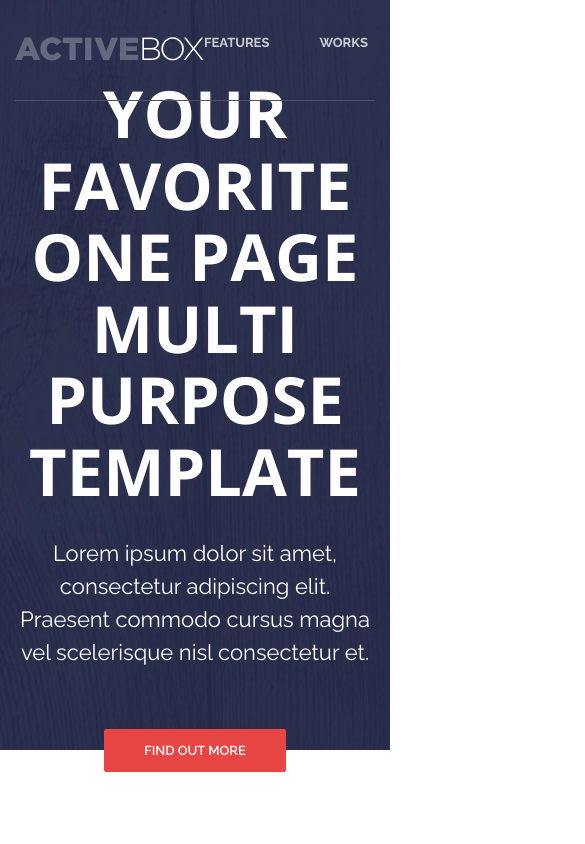
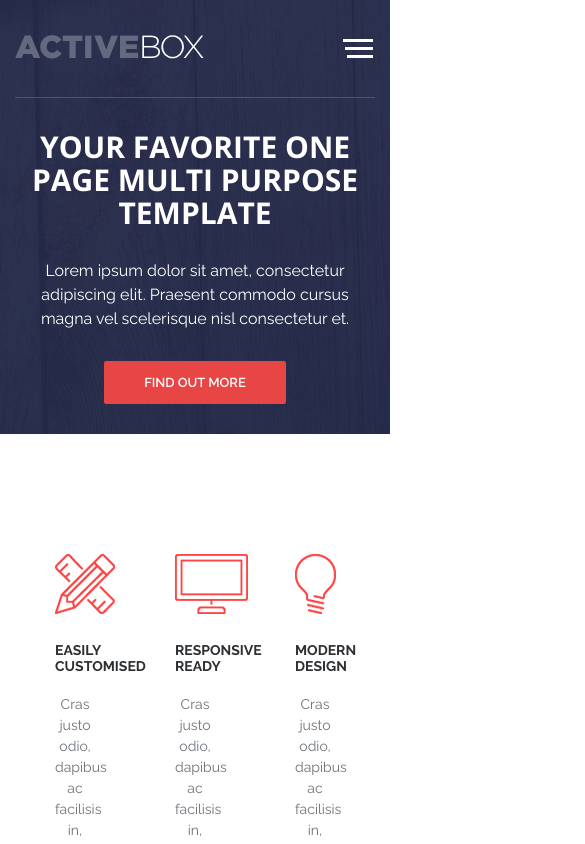
Before and after one commit to Trouvere/ActiveBox, a plain HTML site: page index.html in a window 390 px wide. Shown: the top 844 px of the page, 585 px wide, since content can reach past the window. Drawn offline with nearby package versions, Linux system fonts and the light colour scheme.

Commit message:
Add @media 991px 767px fore Nav and Intro, Burger

```diff
--- a/index.html
+++ b/index.html
@@ -4,6 +4,7 @@
     <meta charset="utf-8">
     <link href="https://fonts.googleapis.com/css?family=Cardo:400i|Open+Sans:700|Raleway:300,400,600,700&display=swap" rel="stylesheet">
     <link rel="stylesheet" href="style.css">
+    <meta name="viewport" content="width=device-width, initial-scale=1">
     <title>ActiveBox</title>
 </head>
 <body>
@@ -61,6 +62,11 @@
                 <a class="nav__link" href="#">Testimonials</a>
                 <a class="nav__link" href="#">Download</a>
             </nav>
+
+            <button class="burger" type="button">
+                <span class="burger__item">Menu</span>
+            </button>
+
         </div>
     </div>
 </header>
--- a/style.css
+++ b/style.css
@@ -518,3 +518,88 @@ p {
 .copyright__text span {
   color: #fff;
 }
+
+/* Burger */
+.burger {
+  display: none;
+  padding: 9px 2px;
+
+  background: none;
+  border: 0;
+  cursor: pointer;
+}
+
+.burger__item {
+  display: block;
+  width: 28px;
+  height: 3px;
+
+  background-color: #fff;
+
+  /* Чтобы не отображать слово Menu */
+  font-size: 0;
+  color: transparent;
+
+  position: relative;
+}
+
+.burger__item:before,
+.burger__item:after {
+  content: "";
+  height: 100%;
+
+  background-color: #fff;
+
+  position: absolute;
+  right: 0;
+  z-index: 1;
+}
+
+.burger__item:before {
+  width: 30px;
+  top: -8px;
+}
+
+.burger__item:after {
+  width: 26px;
+  bottom: -8px;
+}
+
+/* Media
+===================*/
+
+@media (max-width: 991px) {
+  /* Nav */
+  .nav {
+    display: none;
+  }
+
+  /* Burger */
+  .burger {
+    display: block;
+  }
+
+  /* Intro */
+  .intro__title {
+    font-size: 40px;
+  }
+}
+
+@media (max-width: 767px) {
+  /* Intro */
+  .intro {
+    height: auto;
+    padding-top: 130px;
+    padding-bottom: 30px;
+  }
+
+  .intro__title {
+    font-size: 30px;
+  }
+
+  .intro__subtitle {
+    margin-bottom: 30px;
+
+    font-size: 16px;
+  }
+}
```
